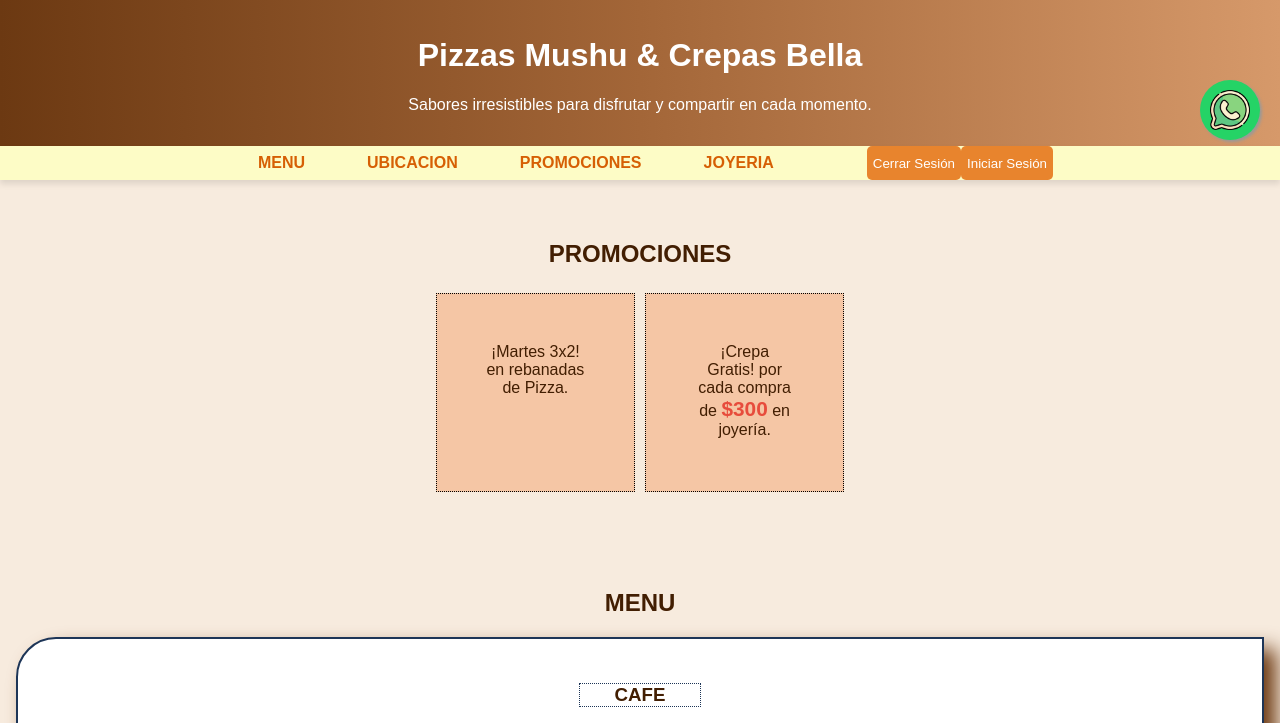
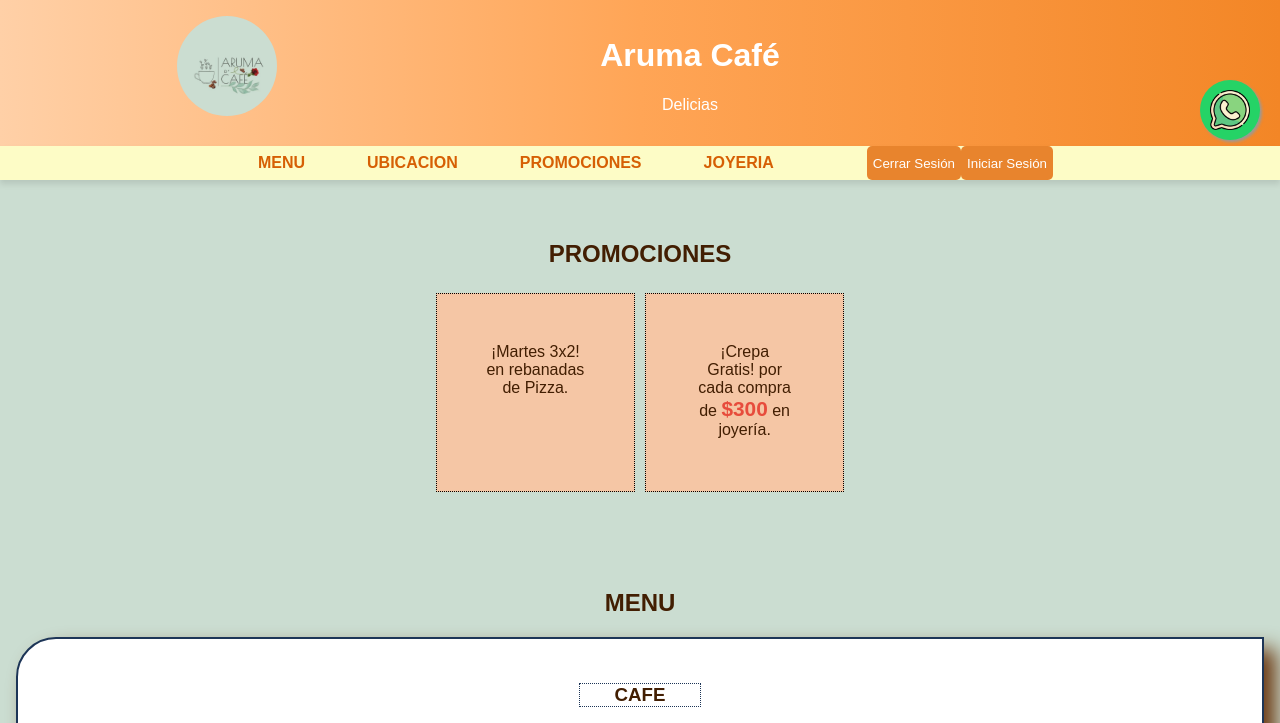
Before and after one commit to SergioMMQ/paginawebpizza, a plain HTML site: page index.html in a window 1280 px wide. Shown: the top 723 px of the page. Drawn offline with Linux system fonts and the light colour scheme; no server answers.

Commit message:
cambio de colores

```diff
--- a/index.html
+++ b/index.html
@@ -32,8 +32,15 @@
 </head>
 <body>
     <header>
-        <h1>Pizzas Mushu & Crepas Bella</h1>
-        <p>Sabores irresistibles para disfrutar y compartir en cada momento.</p>
+        <div class="img-icon" style="background-image: url('img/icon.jpg');">
+
+        </div>
+        <div>
+            <h1>Aruma Café</h1>
+            <p>Delicias</p>
+        </div>
+        <div></div>
+
     </header>
     <nav>
         <a href="#menuu">MENU</a>
--- a/styles.css
+++ b/styles.css
@@ -2,14 +2,25 @@ body {
     font-family: Arial, sans-serif;
     margin: 0;
     padding: 0;
-    background-color: #f7ebde;
+    background-color: #cbddd1;
     color: #421e02;
 }
 header {
-    background: linear-gradient(to right, #6c3912, #a36638, #d6996a);
+    background: linear-gradient(to right, #ffd0a7, #ffa556, #f38626);
     color: white;
     padding: 1rem;
     text-align: center;
+
+    display: flex;
+    flex-wrap: wrap;
+    justify-content: space-around;
+}
+.img-icon{
+    height: 100px;
+    width: 100px;
+    background-repeat: no-repeat;
+    background-size: cover;
+    border-radius: 50%;
 }
 .espacio{
     padding-top: 40px;
```
Also changed, not shown: img/icon.jpg (added).
